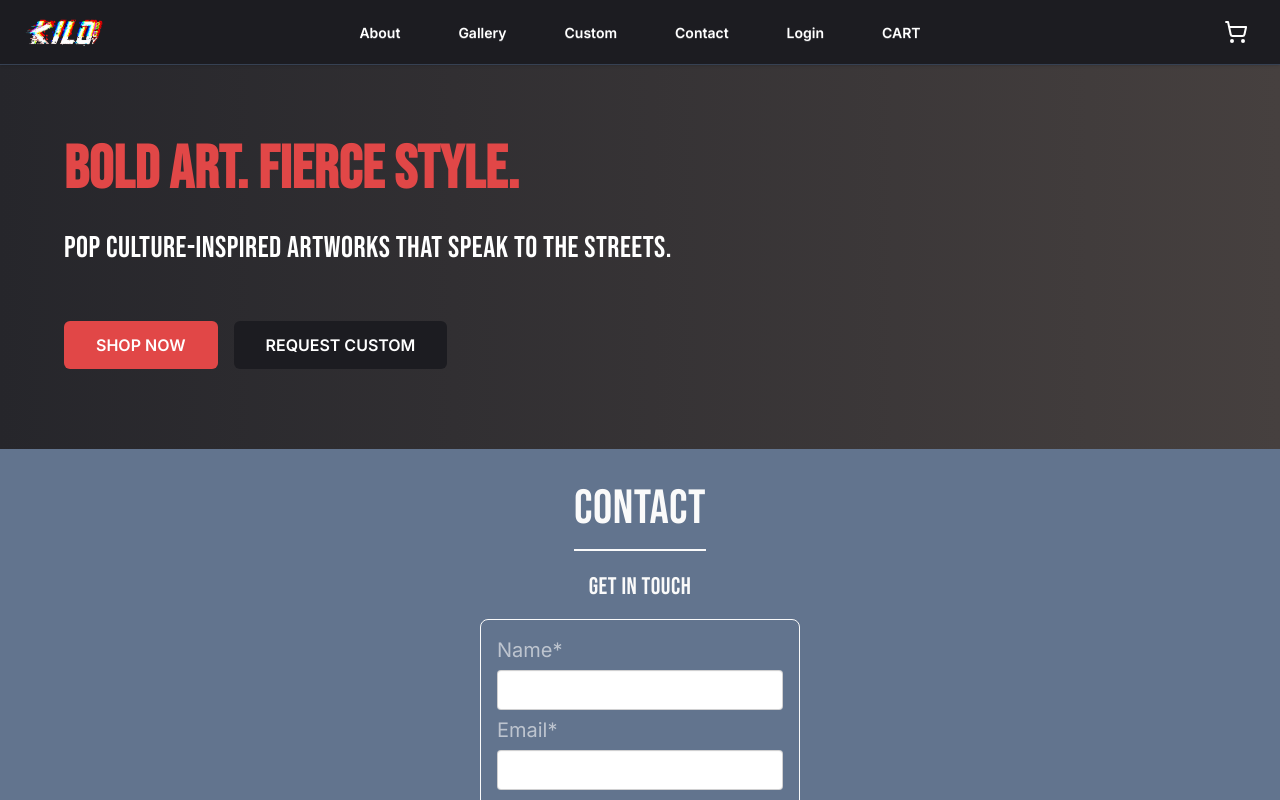
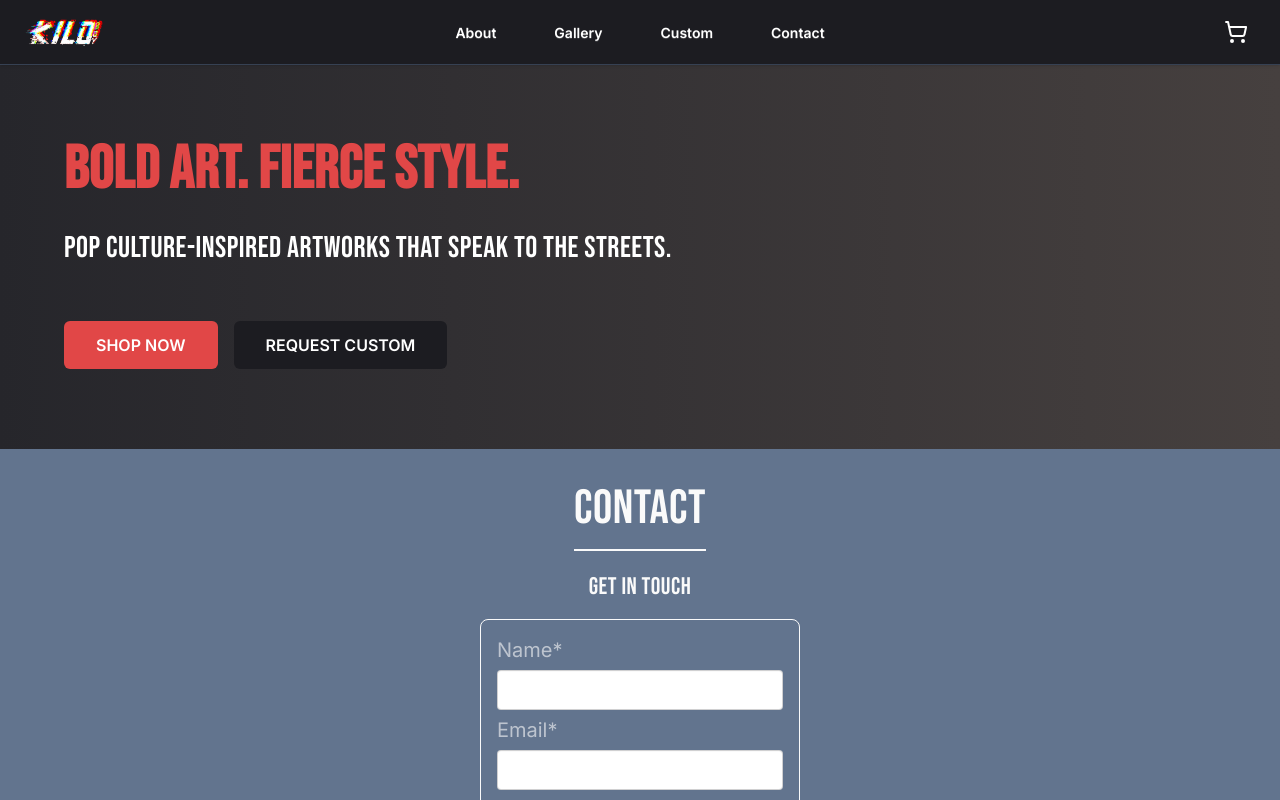
Before and after one commit to MOGARRR/miles, a Next.js app: page / in a window 1280 px wide. Shown: the top 800 px of the page. Built offline with nearby package versions, Linux system fonts and the light colour scheme.

Commit message:
Make TopNavBar cart icon navigate directly to /cart

```diff
--- a/app/components/TopNavBar.tsx
+++ b/app/components/TopNavBar.tsx
@@ -22,8 +22,7 @@ const TopNavBar = () => {
     { name: "Gallery", path: "/store" },
     { name: "Custom", path: "/customArtwork" },
     { name: "Contact", path: "/contact" },
-    { name: "Login", path: "/login" },
-    { name: "CART", path: "/cart" },
+    //{ name: "Login", path: "/login" },
   ]
 
 
@@ -92,15 +91,15 @@ const TopNavBar = () => {
 
         {/* ---------- RIGHT SECTION: CART ICON ---------- */}
         <div className="justify-self-end">
-          <button
+          <Link
+            href="/cart"
+            aria-label="Cart Page"
             className="btn btn-ghost btn-circle"
-            aria-label="Cart Page"
-            onClick={handleNav}
           >
             < ShoppingCart
               size={24}
             />
-          </button>
+          </Link>
         </div>
 
 
```
